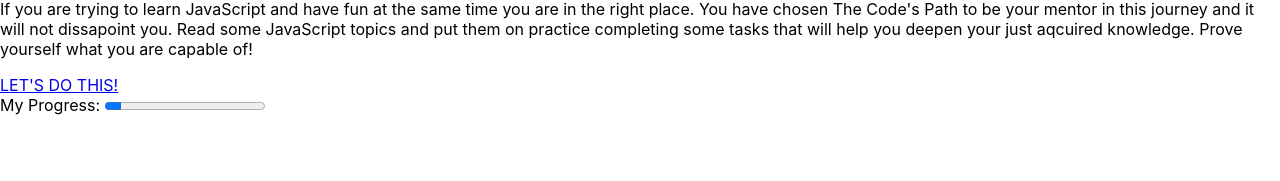
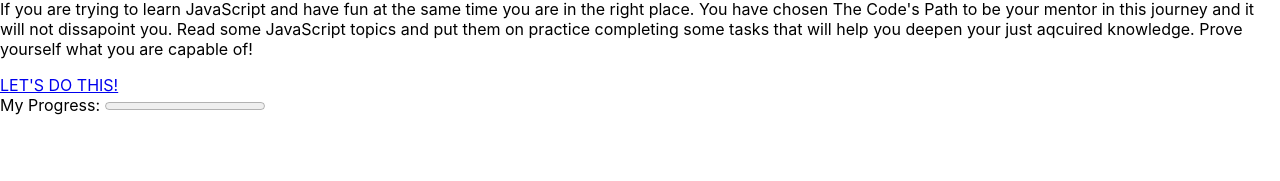
Before and after one commit to helpsdev/the-codes-path, a React (Create React App) app: page / in a window 1280 px wide. Shown: the part 119-300 px from the top of the page. Built offline with nearby package versions, Linux system fonts and the light colour scheme.

Commit message:
Read completed lessons from sessionStorage and calculate current progress

```diff
--- a/src/Components/HomePage/HomePage.js
+++ b/src/Components/HomePage/HomePage.js
@@ -1,6 +1,7 @@
 import './HomePage.css';
 import { Link } from 'react-router-dom';
 import MyProgress from "../../Components/MyProgress/MyProgress";
+import LessonsArray from "../../lessons.json";
 
 function HomePage(){
     return(
@@ -16,9 +17,14 @@
                 Prove yourself what you are capable of!
             </p>
             <Link to="/lessons">LET'S DO THIS!</Link>
-            <MyProgress name="My Progress" value="10" />
+            <MyProgress name="My Progress" value={getCurrentProgress()} />
         </div>
     )
 }
 
+function getCurrentProgress() {
+    const completedLessons = JSON.parse(sessionStorage.getItem("completedLessons")) || [];
+    return completedLessons.length > 0 ? (completedLessons.length / LessonsArray.length) * 100 : 0;
+}
+
 export default HomePage;
```
